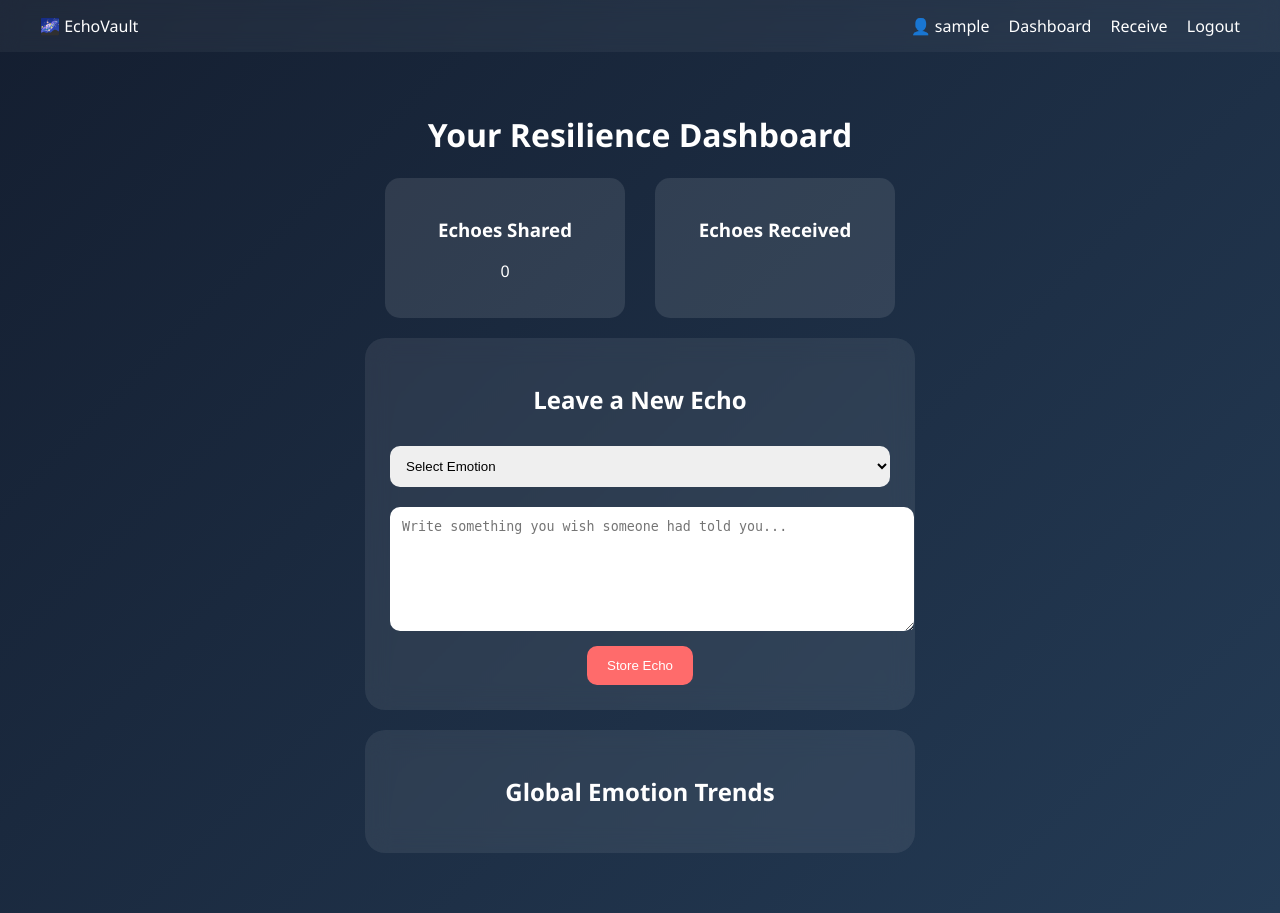
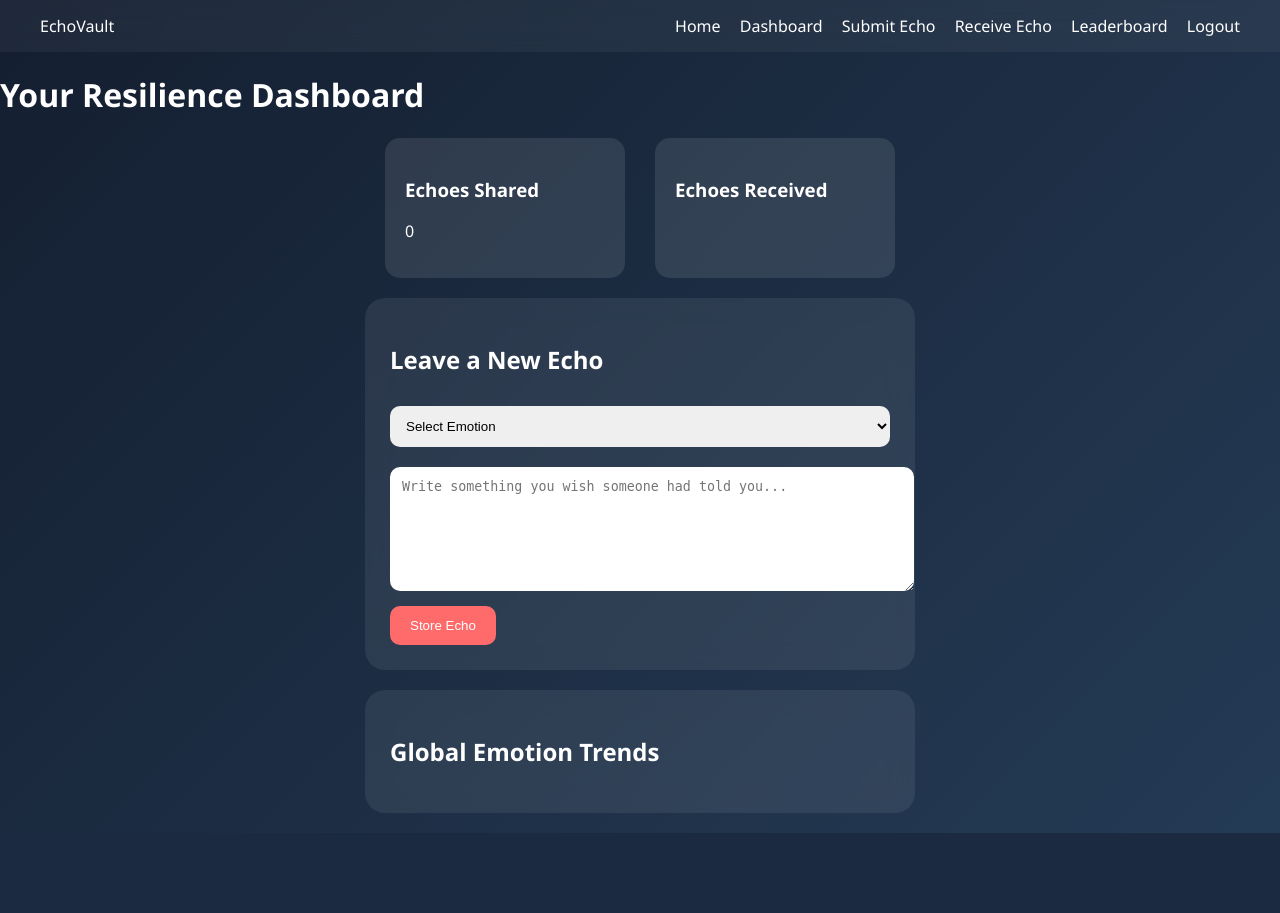
Before and after one commit to yashaswini-nalavala/Echovault-resilience-network, a Flask app: page /dashboard in a window 1280 px wide. After the commit the page ends 833 px from the top, so only its background shows below. Run offline with Flask 3, Linux system fonts and the light colour scheme; the visitor is signed in with stand-in values (Sample User, id 1); data that the repository does not hold is empty.

Commit message:
Refactor base.html for improved navigation and layout

```diff
--- a/templates/base.html
+++ b/templates/base.html
@@ -7,13 +7,14 @@
 <body>
 
 <nav class="navbar">
-    <div class="logo">🌌 EchoVault</div>
-
-    <div class="nav-links">
-        {% if session.username %}
-            <span class="user">👤 {{ session.username }}</span>
+    <div class="logo">EchoVault</div>
+    <div>
+        <a href="/">Home</a>
+        {% if session.get('user_id') %}
             <a href="/dashboard">Dashboard</a>
-            <a href="/receive">Receive</a>
+            <a href="/submit">Submit Echo</a>
+            <a href="/receive">Receive Echo</a>
+            <a href="/leaderboard">Leaderboard</a>
             <a href="/logout">Logout</a>
         {% else %}
             <a href="/login">Login</a>
@@ -22,7 +23,7 @@
     </div>
 </nav>
 
-<div class="main-container">
+<div class="container">
     {% block content %}{% endblock %}
 </div>
 
```
